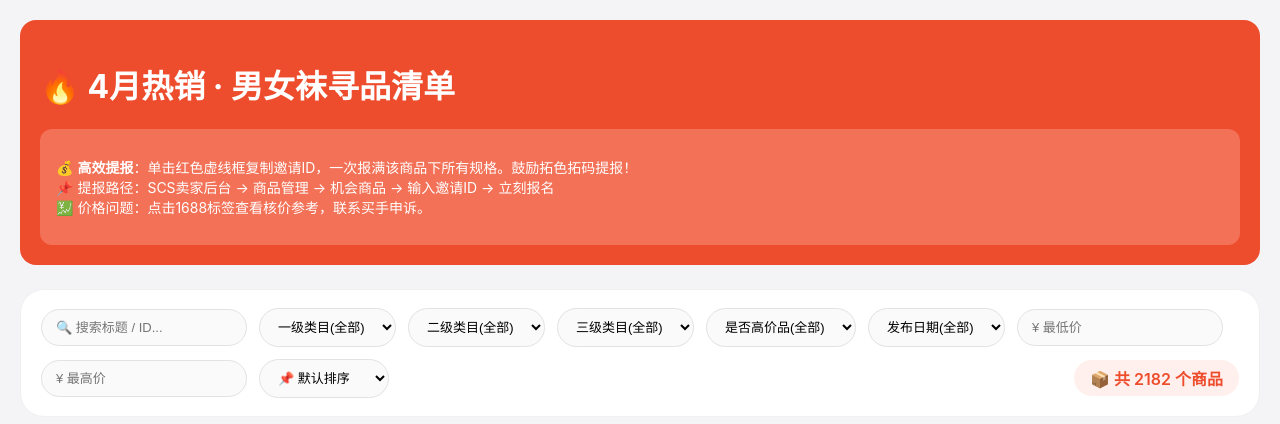
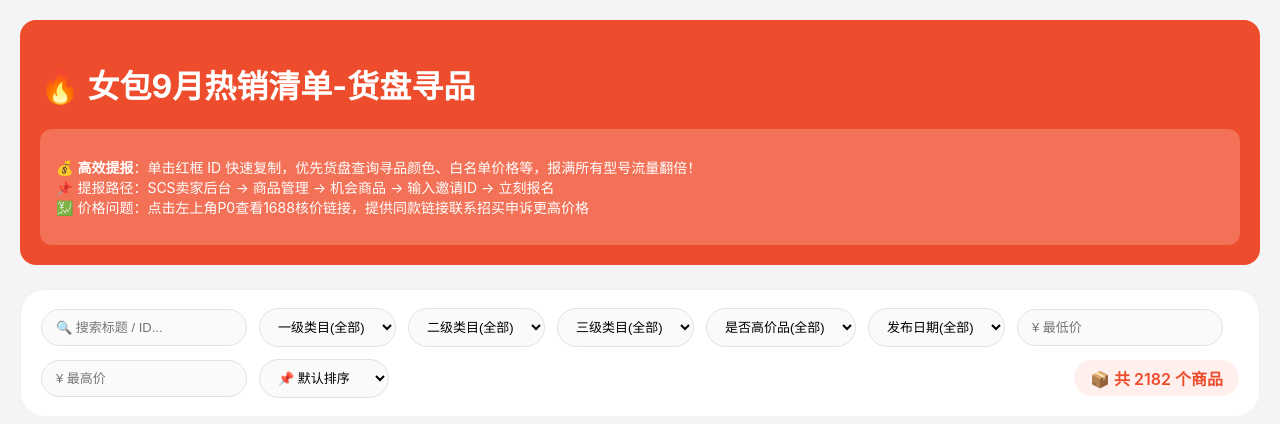
Before and after one commit to kathyzhang-ship-it/-, a plain HTML site: page index (1).html in a window 1280 px wide. Shown: the top 424 px of the page. Drawn offline with Linux system fonts and the light colour scheme.

Commit message:
Update index (1).html

```diff
--- a/index (1).html
+++ b/index (1).html
@@ -232,11 +232,11 @@
 <body>
 <div class="container">
     <header>
-        <h1>🔥 4月热销 · 男女袜寻品清单</h1>
+        <h1>🔥 女包9月热销清单-货盘寻品</h1>
         <div class="desc-box">
-            <p>💰 <strong>高效提报</strong>：单击红色虚线框复制邀请ID，一次报满该商品下所有规格。鼓励拓色拓码提报！<br>
+            <p>💰 <strong>高效提报</strong>：单击红框 ID 快速复制，优先货盘查询寻品颜色、白名单价格等，报满所有型号流量翻倍！<br>
             📌 提报路径：SCS卖家后台 → 商品管理 → 机会商品 → 输入邀请ID → 立刻报名<br>
-            💹 价格问题：点击1688标签查看核价参考，联系买手申诉。</p>
+            💹 价格问题：点击左上角P0查看1688核价链接，提供同款链接联系招买申诉更高价格</p>
         </div>
     </header>
 
```
